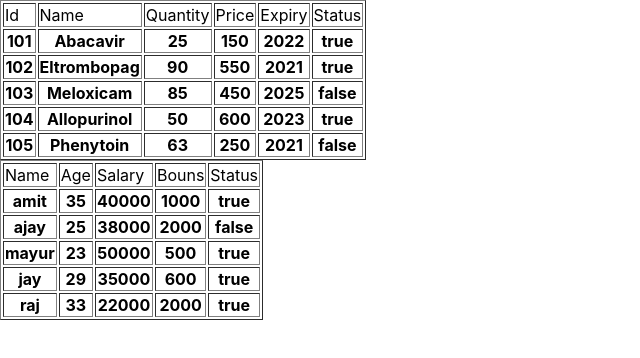
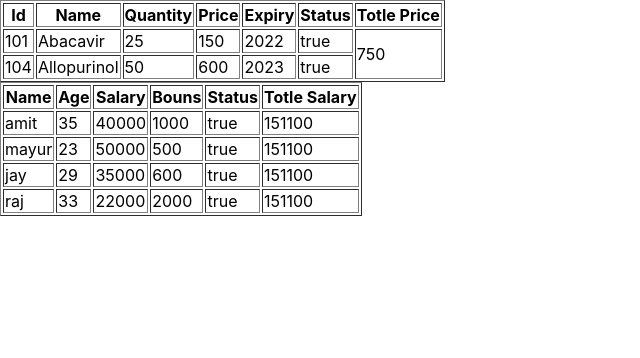
Before and after one commit to bhumishingala/project1, a React (Create React App) app: page / in a window 1280 px wide. Shown: the top 358 px of the page, without its empty margins (0-640 px from the left). Built offline with nearby package versions, Linux system fonts and the light colour scheme.

Commit message:
filter and reduce

```diff
--- a/src/App.js
+++ b/src/App.js
@@ -205,28 +205,42 @@ function App() {
     },
   ]
 
+  let fdata = data.filter((d) => d.status === true && d.expiry >= 2022)
+  console.log(fdata);
+
+  let ans=fdata.reduce((acc,d,i) => acc + d.price,0)
+  console.log(ans);
+
+  let efdata = Employee.filter((e) => e.status === true);
+  console.log(efdata);
+
+  let emloyeeans = efdata.reduce((acc,e,i) => acc + e.salary + e.bonus,0)
+  console.log(emloyeeans);
+
   return (
     <div>
       <table border="1">
         <tr>
-          <td>Id</td>
-          <td>Name</td>
-          <td>Quantity</td>
-          <td>Price</td>
-          <td>Expiry</td>
-          <td>Status</td>
+          <th>Id</th>
+          <th>Name</th>
+          <th>Quantity</th>
+          <th>Price</th>
+          <th>Expiry</th>
+          <th>Status</th>
+          <th>Totle Price</th>
         </tr>
           {
-            data.map((d)=> {
+            fdata.map((d,i)=> {
               let {id,name,quantity,price,expiry,status} = d
               return(
-                <tr>
-                <th>{id}</th>
-                <th>{name}</th>
-                <th>{quantity}</th>
-                <th>{price}</th>
-                <th>{expiry}</th>
-                <th>{status.toString()}</th>
+                <tr key={i}>
+                <td>{id}</td>
+                <td>{name}</td>
+                <td>{quantity}</td>
+                <td>{price}</td>
+                <td>{expiry}</td>
+                <td>{status.toString()}</td>
+                {i == 0 ? <td rowSpan="2">{ans}</td> : null}
               </tr>
               )
             })
@@ -234,22 +248,24 @@ function App() {
       </table>
       <table border="1">
         <tr>
-          <td>Name</td>
-          <td>Age</td>
-          <td>Salary</td>
-          <td>Bouns</td>
-          <td>Status</td>
+          <th>Name</th>
+          <th>Age</th>
+          <th>Salary</th>
+          <th>Bouns</th>
+          <th>Status</th>
+          <th>Totle Salary</th>
         </tr>
         {
-          Employee.map((e) => {
+          efdata.map((e,i) => {
             let {name,age,salary,bonus,status} = e;
             return (
-              <tr>
-                <th>{name}</th>
-                <th>{age}</th>
-                <th>{salary}</th>
-                <th>{bonus}</th>
-                <th>{status.toString()}</th>
+              <tr key={i}>
+                <td >{name}</td>
+                <td>{age}</td>
+                <td>{salary}</td>
+                <td>{bonus}</td>
+                <td>{status.toString()}</td>
+                <td>{emloyeeans}</td>
               </tr>
             )
           })
```
